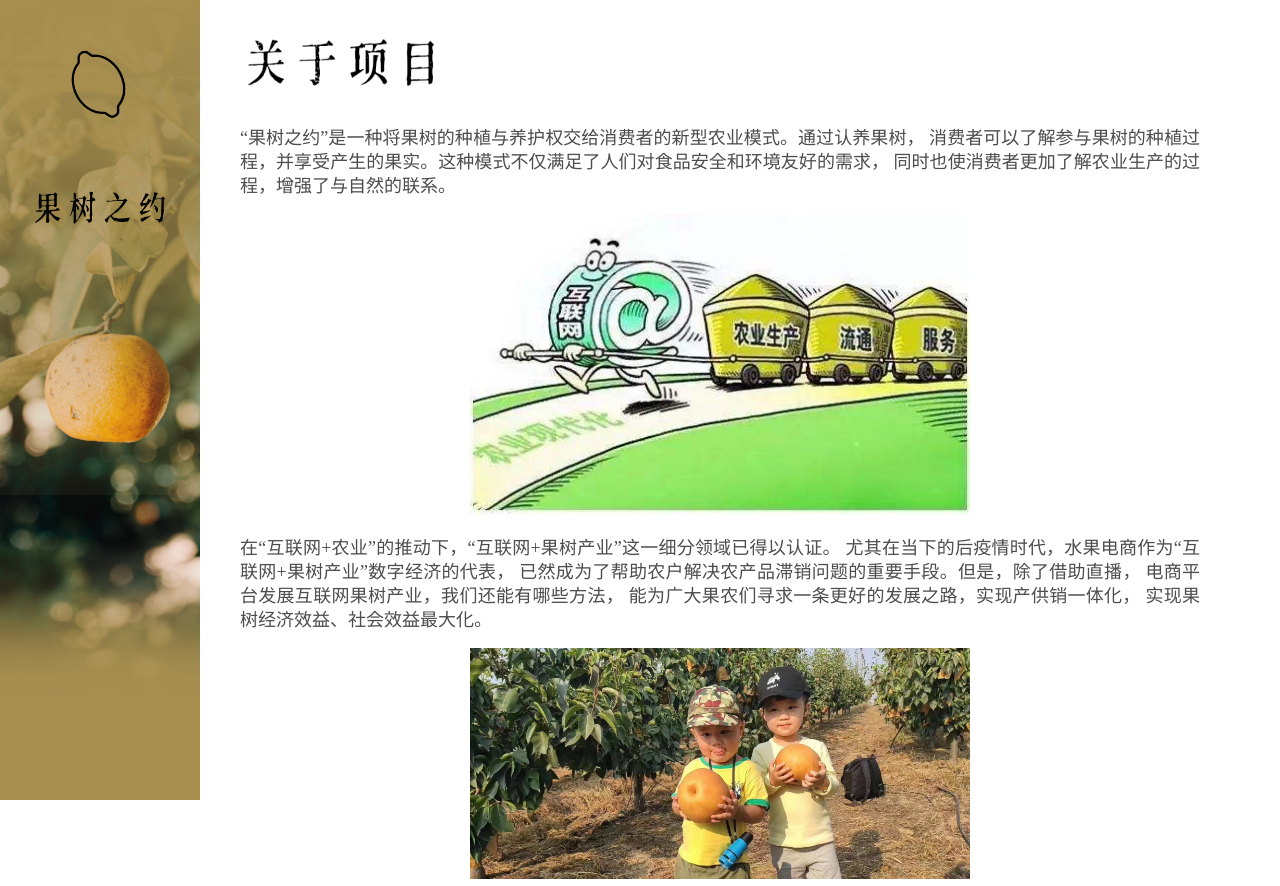
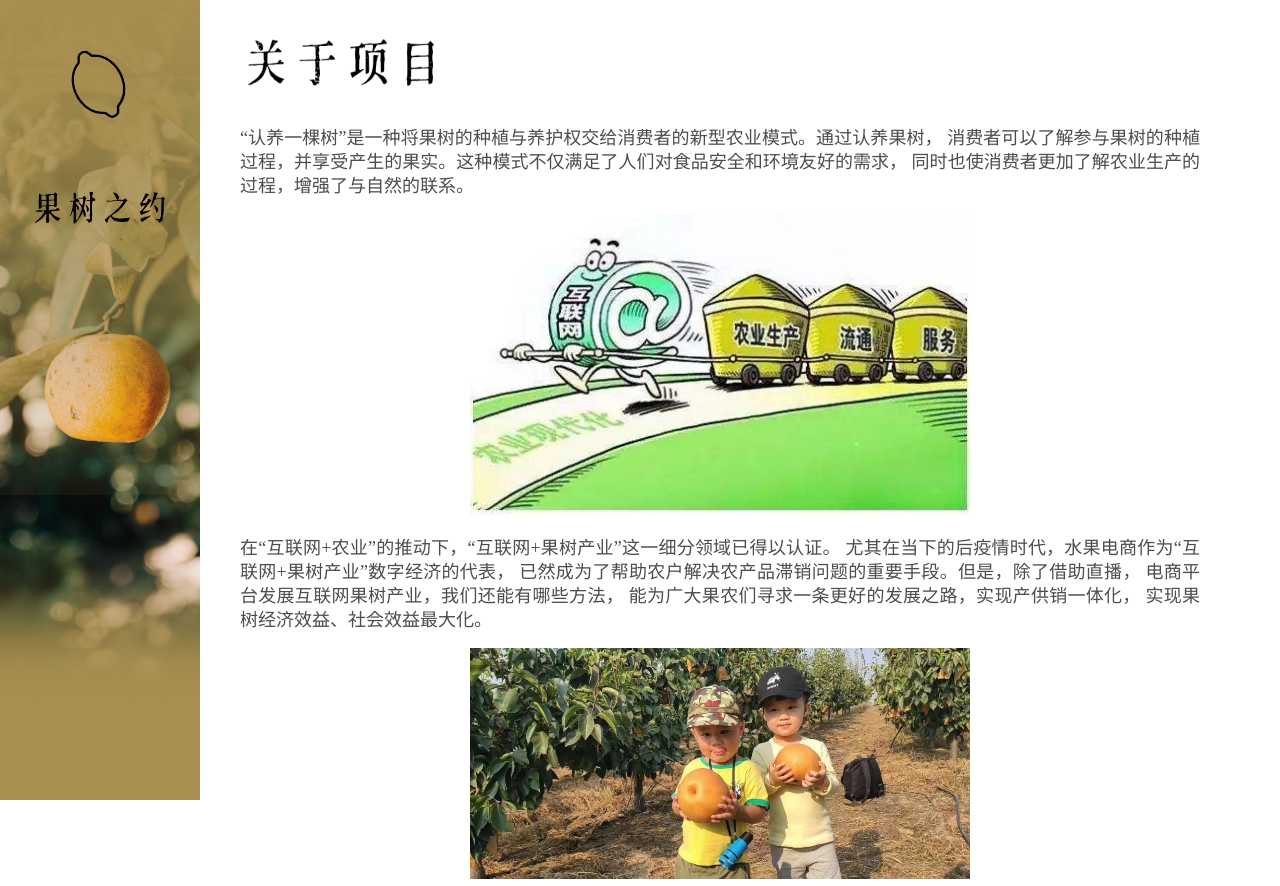
Before and after one commit to EmptyHands/EmptyHands.github.io, a plain HTML site: page html/introduce_project.html in a window 1280 px wide. Shown: the top 886 px of the page. Drawn offline with Linux system fonts and the light colour scheme.

Commit message:
Revert "Update introduce_project.html"
This reverts commit 90460b71b5e01633ee0e2b016f1fe4950b0168e6.

```diff
--- a/html/introduce_project.html
+++ b/html/introduce_project.html
@@ -49,7 +49,7 @@ line-height: 24px!important;
 margin: 0 0 16px;
 overflow-x: auto;
 overflow-y: hidden;">
-“果树之约”是一种将果树的种植与养护权交给消费者的新型农业模式。通过认养果树，
+“认养一棵树”是一种将果树的种植与养护权交给消费者的新型农业模式。通过认养果树，
 消费者可以了解参与果树的种植过程，并享受产生的果实。这种模式不仅满足了人们对食品安全和环境友好的需求，
 同时也使消费者更加了解农业生产的过程，增强了与自然的联系。
 </p>
```
